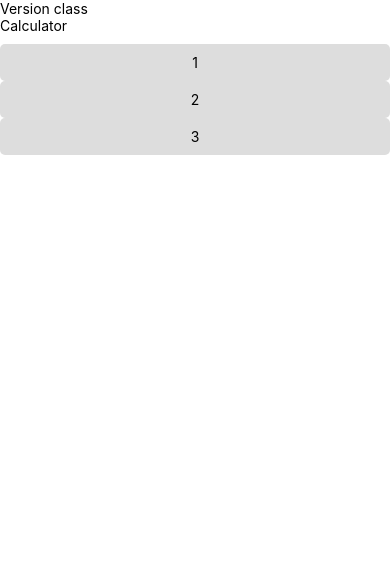
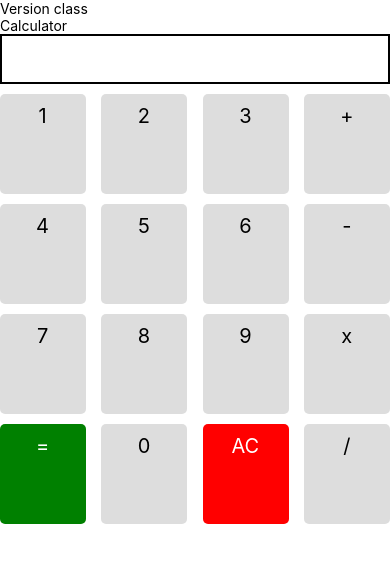
Before and after one commit to Duyanh3011/first-app-react-native, a React Native app: screen / in a window 390 px wide. Shown: the top 562 px of the page. Built offline with nearby package versions, Linux system fonts and the light colour scheme.

Commit message:
HW: calculator

```diff
--- a/src/Components/StateProps_S2/Calculator/Calculator.js
+++ b/src/Components/StateProps_S2/Calculator/Calculator.js
@@ -6,9 +6,12 @@ import { styles } from "./Style";
 export default function Calculator() {
   const [stringValue, setStringValue] = useState("");
   return (
-    <View>
+    <View style={{ width: "100%" }}>
       <Text>Calculator</Text>
-      <Text style={styles.screenCalculator}>{stringValue}</Text>
+      <View style={styles.screenCalculator}>
+        <Text style={styles.buttonText}>{stringValue}</Text>
+      </View>
+
       <KeyPad setValue={setStringValue} />
     </View>
   );
--- a/src/Components/StateProps_S2/Calculator/KeyPad.js
+++ b/src/Components/StateProps_S2/Calculator/KeyPad.js
@@ -6,29 +6,84 @@ export default function KeyPad(props) {
   const { setValue: setValueScreen } = props;
 
   const handleKeyClick = (params) => {
-    setValueScreen((prev) => prev + params);
+    setValueScreen((prev) => {
+      if (prev === "Error") return params;
+      return prev + params;
+    });
+  };
+
+  const handleCal = () => {
+    setValueScreen((prev) => {
+      const res = prev.replace("x", "*");
+      try {
+        return Math.round(eval(res));
+      } catch {
+        return "Error";
+      }
+    });
+  };
+  const handleClear = () => {
+    setValueScreen("");
   };
 
   return (
-    <View>
-      <TouchableOpacity
-        style={styles.button}
-        onPress={() => handleKeyClick(1)}
-      >
-        <Text>1</Text>
-      </TouchableOpacity>
-      <TouchableOpacity
-        style={styles.button}
-        onPress={() => handleKeyClick(2)}
-      >
-        <Text>2</Text>
-      </TouchableOpacity>
-      <TouchableOpacity
-        style={styles.button}
-        onPress={() => handleKeyClick(3)}
-      >
-        <Text>3</Text>
-      </TouchableOpacity>
+    <View style={styles.keyPad}>
+      {[
+        "1",
+        "2",
+        "3",
+        "+",
+        "4",
+        "5",
+        "6",
+        "-",
+        "7",
+        "8",
+        "9",
+        "x",
+        "=",
+        "0",
+        "AC",
+        "/",
+      ].map((element) => {
+        if (element === "=") {
+          return (
+            <TouchableOpacity
+              style={{
+                ...styles.button,
+                backgroundColor: "green",
+              }}
+              onPress={() => handleCal()}
+            >
+              <Text style={{ ...styles.buttonText, color: "white" }}>
+                {element}
+              </Text>
+            </TouchableOpacity>
+          );
+        }
+        if (element === "AC") {
+          return (
+            <TouchableOpacity
+              style={{
+                ...styles.button,
+
+                backgroundColor: "red",
+              }}
+              onPress={() => handleClear()}
+            >
+              <Text style={{ ...styles.buttonText, color: "white" }}>AC</Text>
+            </TouchableOpacity>
+          );
+        }
+        return (
+          <TouchableOpacity
+            style={styles.button}
+            onPress={() => handleKeyClick(element)}
+          >
+            <Text style={styles.buttonText}>{element}</Text>
+          </TouchableOpacity>
+        );
+      })}
     </View>
   );
 }
--- a/src/Components/StateProps_S2/Calculator/Style.js
+++ b/src/Components/StateProps_S2/Calculator/Style.js
@@ -7,18 +7,35 @@ export const styles = StyleSheet.create({
     alignItems: "center",
     justifyContent: "center",
   },
+  screenCalculator: {
+    alignItems: "flex-end",
+    justifyContent: "center",
+    height: 50,
+    width: "100%",
+    borderColor: "#000000",
+    borderWidth: 2,
+    marginBottom: 10,
+    justifyContent: "center",
+  },
   button: {
+    display: "flex",
     backgroundColor: "#DDDDDD",
     alignItems: "center",
     padding: 10,
     borderRadius: 5,
-  },
-  screenCalculator: {
-    flex: 1,
-    alignItems: "flex-end",
-    justifyContent: "center",
+    width: "22%",
     height: 100,
-    marginRight: 10,
     marginBottom: 10,
   },
+  keyPad: {
+    flexDirection: "row",
+    flexWrap: "wrap",
+    justifyContent: "space-between",
+    alignItems: "center",
+  },
+  buttonText: {
+    fontSize: 20,
+    textAlign: "center",
+    marginRight: "1%",
+  },
 });
--- a/src/Components/StateProps_S2/Slot2_4_cha.js
+++ b/src/Components/StateProps_S2/Slot2_4_cha.js
@@ -1,5 +1,5 @@
 import React from "react";
-import Slot2_4_Con from "./Slot2_4_COn";
+import Slot2_4_Con from "./Slot2_4_Con";
 
 export default function Slot2_4_cha() {
   const user = "Nguyen Van A";
```
